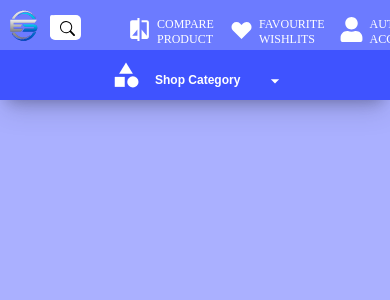
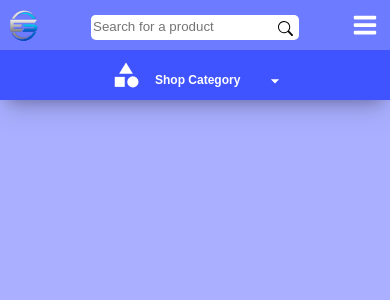
Before and after one commit to Thabiso-Timzo/api.express-store, a React (Create React App) app in the folder client/: page / in a window 390 px wide. Shown: the top 300 px of the page. Built offline with nearby package versions, Linux system fonts and the light colour scheme.

Commit message:
Designed the mobile view of the UI

```diff
--- a/client/src/components/web-header/WebHeader.jsx
+++ b/client/src/components/web-header/WebHeader.jsx
@@ -1,5 +1,6 @@
 import React from 'react'
 import { Link } from 'react-router-dom'
+import { GoThreeBars } from 'react-icons/go'
 
 import './WebHeader.scss'
 import { navLinks } from '../nav-links/Nav-links'
@@ -25,6 +26,9 @@ const WebHeader = () => {
             })}
         </ul>
     </div>
+    <div className="bars">
+            <GoThreeBars size={30} />
+        </div>
   </div>
   )
 }
--- a/client/src/components/web-header/WebHeader.scss
+++ b/client/src/components/web-header/WebHeader.scss
@@ -9,7 +9,7 @@
             li {
                 color: #fff;
                 font-size: 12px;
-                font-weight: 300;
+                font-weight: 600;
                 position: relative;
                 .item-wrapper {
                     display: flex;
@@ -24,4 +24,23 @@
         }
 
     }
+
+    .bars {
+        display: none;
+        padding: 10px;
+        cursor: pointer;
+    }
 }
+
+@media only screen and (max-width: 768px) {
+    .wrapper {
+        .nav-container {
+            display: none;
+        }
+
+        .bars {
+            display: block;
+            color: #fff;
+        }
+    }
+}
```
